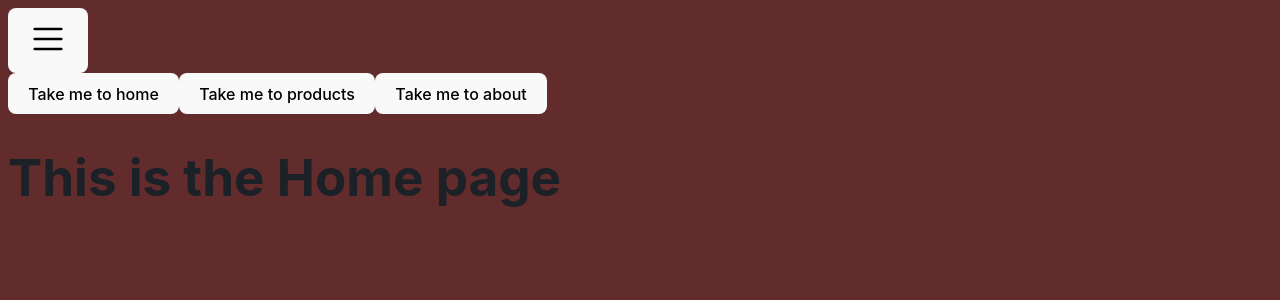
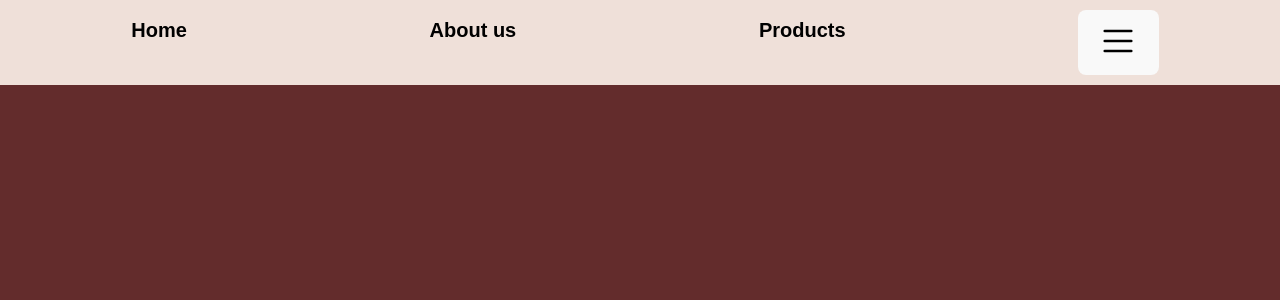
Before and after one commit to Mzn97/Examination_Assignment_MLN, a React (Vite) app: page / in a window 1280 px wide. Shown: the top 300 px of the page. Built offline with nearby package versions, Linux system fonts and the light colour scheme.

Commit message:
navbar & css fix

```diff
--- a/src/App.jsx
+++ b/src/App.jsx
@@ -1,18 +1,35 @@
 import { BrowserRouter as Router, Routes,Route} from "react-router-dom";
 import About from "./pages/About";
 import Home from "./pages/Home";
-import MyButton from "./components/MyButton";
+import Navbar from "./components/Navbar";
+/* import MyButton from "./components/MyButton"; */
 import Products from "./pages/Products"
-import HamburgerMenu from "./components/HamburgerMenu";
+/* import HamburgerMenu from "./components/HamburgerMenu"; */
 import ProductShoes from "./pages/ProductShoes";
 
 
 
 function App() {
+
   return (
-    <div>
+    <Router>
+        <Navbar />
+        <Routes>
+            <Route path="/Home" element={<Home />} />
+            <Route path="/about" element={<About />} />
+            <Route path="/products" element={<Products />} />
+            <Route path="/ProductShoes" element={<ProductShoes />} />
+            {/* Lägg till fler Routes efter behov */}
+        </Routes>
+      </Router>
+  )
+}
+
+export default App
+
+
+{/* <div>
        <div className="app">
-
             <Router>
                 <HamburgerMenu />
                 <MyButton to="" name="" />
@@ -25,13 +42,6 @@ function App() {
                     <Route path="/about" element={<About />} />
                     <Route path="/productshoes" element={<ProductShoes />} />
                 </Routes> }
-
             </Router>
         </div>
-    </div>
-  )
-
-
-}
-
-export default App
+    </div> */}
--- /dev/null
+++ b/src/components/Navbar.jsx
@@ -0,0 +1,20 @@
+import React from 'react'
+import { Link } from 'react-router-dom'
+import '../style/Navbar.css'
+import HamburgerMenu from './HamburgerMenu'
+
+const Navbar = () => {
+    return (
+        <nav className="navbar">
+            <Link to="/Home" className="navbar-item">Home</Link>
+            <Link to="/about" className="navbar-item">About us</Link>
+            <Link to="/products" className="navbar-item">Products</Link>
+            <HamburgerMenu />
+            {/* Lägg till fler länkar efter behov */}
+        </nav>
+    )
+}
+
+export default Navbar;
+
+//Lägg Css till en --> module.css
--- a/src/index.css
+++ b/src/index.css
@@ -4,7 +4,7 @@
   font-weight: 400;
 
 
-  color: rgba(255, 255, 255, 0.87);
+  color: rgba(17, 16, 16, 0.87);
   background-color: #f3efef;
 
   font-synthesis: none;
--- /dev/null
+++ b/src/style/Navbar.css
@@ -0,0 +1,24 @@
+* {
+    margin: 0;
+}
+
+.navbar {
+    background-color:#EFE0D9;
+    color: white;
+    padding: 10px;
+    display: flex;
+    justify-content: space-around;
+}
+
+.navbar-item {
+    font-weight: 600;
+    font-family: sans-serif;
+    font-size: 20px;
+    color: black;
+    text-decoration: none;
+    padding: 5px 10px;
+}
+
+.navbar-item:hover {
+    background-color: #555;
+}
```
